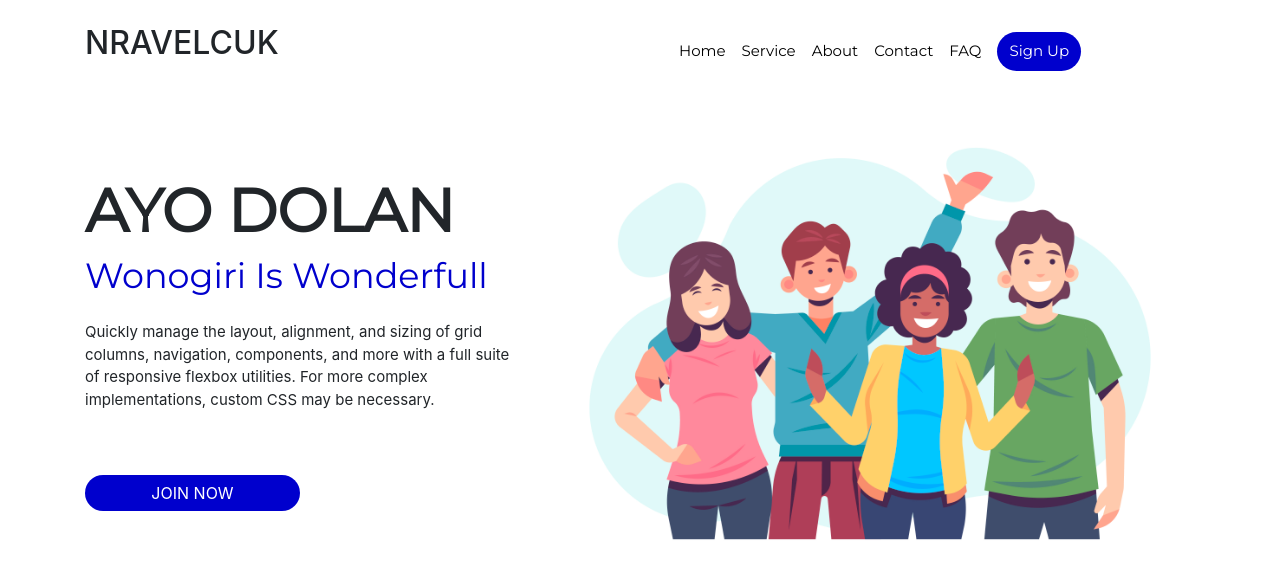
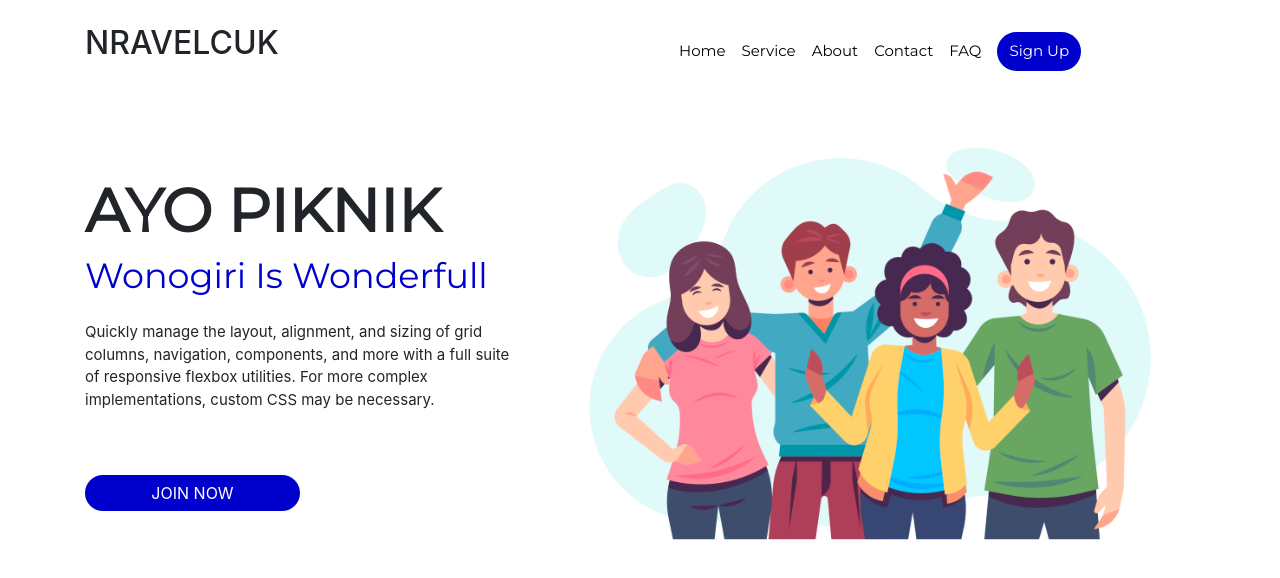
Before and after one commit to sgitwhyd/ntravelcukbwa, a plain HTML site: page index.html in a window 1280 px wide. Drawn offline with nearby package versions, Linux system fonts and the light colour scheme.

Commit message:
upload file

```diff
--- a/index.html
+++ b/index.html
@@ -57,7 +57,7 @@
       <div class="row">
         <div class="col align-self-center">
           <h1 >
-            AYO DOLAN
+            AYO PIKNIK
           </h1>
           <h2 class="content">
             Wonogiri Is Wonderfull
```
